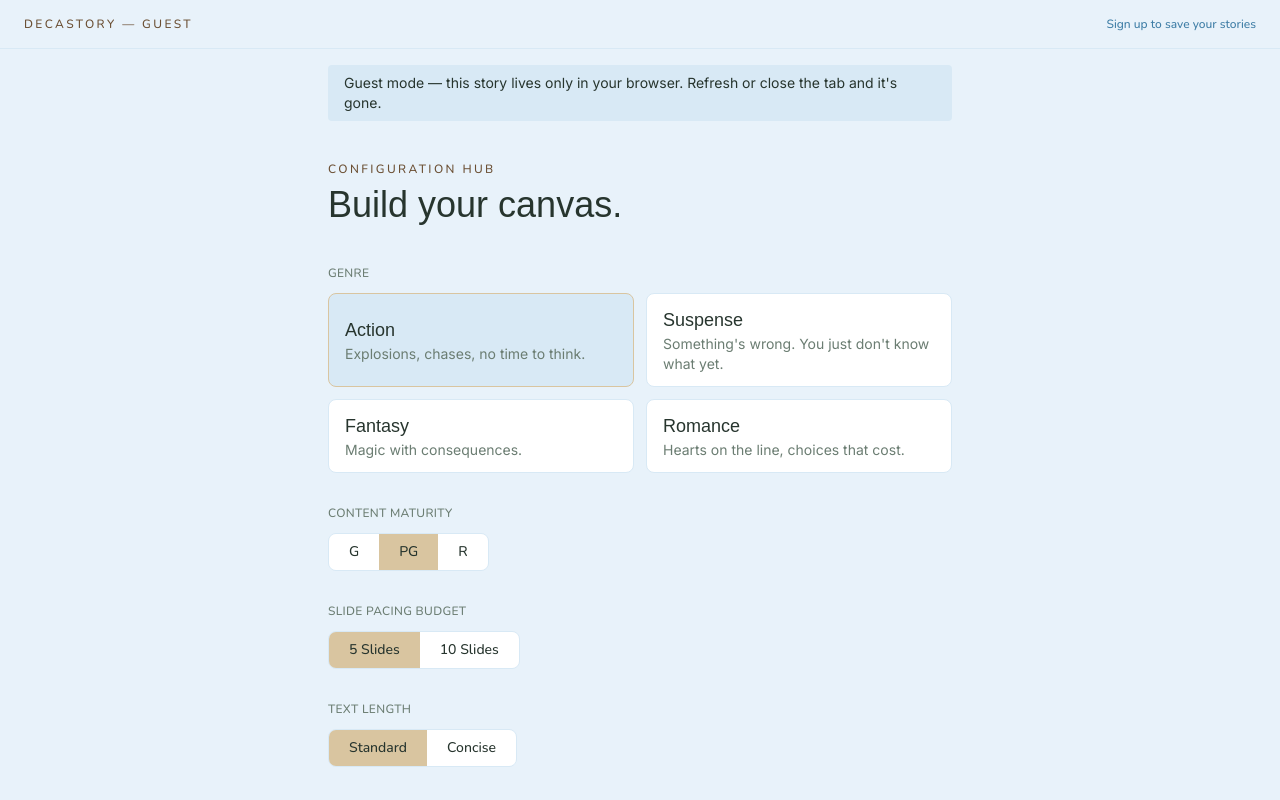
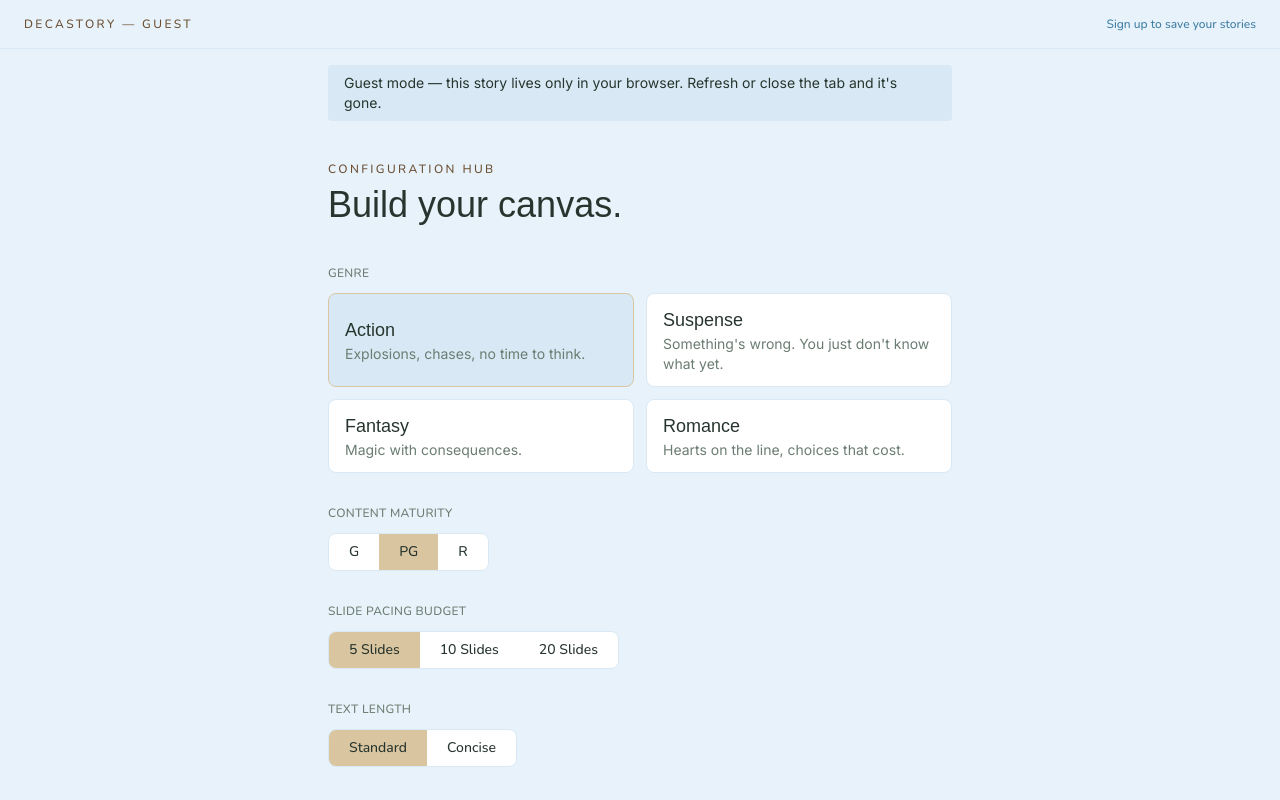
Before and after one commit to ashtheflash1212/decastory, a Next.js app: page /guest in a window 1280 px wide. Shown: the top 800 px of the page. Built offline with nearby package versions, Linux system fonts and the light colour scheme; a web font is replaced by a local one.

Commit message:
Add 20-slide story length option

```diff
--- a/app/api/guest/slide/route.ts
+++ b/app/api/guest/slide/route.ts
@@ -34,7 +34,7 @@ export async function POST(req: NextRequest) {
   }: {
     genre: string;
     maturity_rating: MaturityRating;
-    slide_budget: 5 | 10;
+    slide_budget: 5 | 10 | 20;
     prose_length?: "concise" | "standard";
     seed_prompt: string | null;
     karma_vector: KarmaVector;
@@ -44,7 +44,7 @@ export async function POST(req: NextRequest) {
 
   const proseLength: "concise" | "standard" = prose_length === "concise" ? "concise" : "standard";
 
-  if (!genre || !["G", "PG", "R"].includes(maturity_rating) || ![5, 10].includes(slide_budget)) {
+  if (!genre || !["G", "PG", "R"].includes(maturity_rating) || ![5, 10, 20].includes(slide_budget)) {
     return NextResponse.json({ error: "Invalid story configuration." }, { status: 400 });
   }
 
--- a/app/api/stories/route.ts
+++ b/app/api/stories/route.ts
@@ -12,7 +12,7 @@ export async function POST(req: NextRequest) {
   const { genre, maturity_rating, slide_budget, seed_prompt, prose_length } = body;
   const proseLength = ["concise", "standard"].includes(prose_length) ? prose_length : "standard";
 
-  if (!genre || !["G", "PG", "R"].includes(maturity_rating) || ![5, 10].includes(slide_budget)) {
+  if (!genre || !["G", "PG", "R"].includes(maturity_rating) || ![5, 10, 20].includes(slide_budget)) {
     return NextResponse.json({ error: "Invalid story configuration." }, { status: 400 });
   }
 
--- a/components/ConfigHub.tsx
+++ b/components/ConfigHub.tsx
@@ -16,7 +16,7 @@ export default function ConfigHub({
   const router = useRouter();
   const [genre, setGenre] = useState(GENRES[0].id);
   const [rating, setRating] = useState<"G" | "PG" | "R">("PG");
-  const [budget, setBudget] = useState<5 | 10>(5);
+  const [budget, setBudget] = useState<5 | 10 | 20>(5);
   const [proseLength, setProseLength] = useState<"concise" | "standard">("standard");
   const [seed, setSeed] = useState("");
   const [loading, setLoading] = useState(false);
@@ -123,10 +123,10 @@ export default function ConfigHub({
       <section className="mb-8">
         <h2 className="font-mech text-xs uppercase tracking-wide text-muted mb-3">Slide Pacing Budget</h2>
         <div className="inline-flex rounded-lg border border-surface2 overflow-hidden">
-          {[5, 10].map((n) => (
+          {[5, 10, 20].map((n) => (
             <button
               key={n}
-              onClick={() => setBudget(n as 5 | 10)}
+              onClick={() => setBudget(n as 5 | 10 | 20)}
               className={`px-5 py-2 font-mech text-sm ${
                 budget === n ? "bg-brass text-ink" : "bg-surface text-ink hover:bg-surface2"
               }`}
@@ -136,7 +136,7 @@ export default function ConfigHub({
           ))}
         </div>
         <p className="text-sm text-muted mt-1">
-          {budget === 5 ? "Paced Flash Fiction" : "Standard Novella Arc"}
+          {budget === 5 ? "Paced Flash Fiction" : budget === 10 ? "Standard Novella Arc" : "Extended Saga"}
         </p>
       </section>
 
--- a/components/GuestPlay.tsx
+++ b/components/GuestPlay.tsx
@@ -22,7 +22,7 @@ export default function GuestPlay() {
   const [phase, setPhase] = useState<"config" | "playing">("config");
   const [genre, setGenre] = useState(GENRES[0].id);
   const [rating, setRating] = useState<"G" | "PG" | "R">("PG");
-  const [budget, setBudget] = useState<5 | 10>(5);
+  const [budget, setBudget] = useState<5 | 10 | 20>(5);
   const [proseLength, setProseLength] = useState<"concise" | "standard">("standard");
   const [seed, setSeed] = useState("");
 
@@ -154,10 +154,10 @@ export default function GuestPlay() {
           <section className="mb-8">
             <h2 className="font-mech text-xs uppercase tracking-wide text-muted mb-3">Slide Pacing Budget</h2>
             <div className="inline-flex rounded-lg border border-surface2 overflow-hidden">
-              {[5, 10].map((n) => (
+              {[5, 10, 20].map((n) => (
                 <button
                   key={n}
-                  onClick={() => setBudget(n as 5 | 10)}
+                  onClick={() => setBudget(n as 5 | 10 | 20)}
                   className={`px-5 py-2 font-mech text-sm ${
                     budget === n ? "bg-brass text-ink" : "bg-surface text-ink hover:bg-surface2"
                   }`}
--- a/lib/types.ts
+++ b/lib/types.ts
@@ -46,7 +46,7 @@ export interface StoryRecord {
   title: string;
   genre: string;
   maturity_rating: MaturityRating;
-  slide_budget: 5 | 10;
+  slide_budget: 5 | 10 | 20;
   prose_length: "concise" | "standard";
   status: "in_progress" | "completed" | "failed";
   karma_vector: KarmaVector;
```
Also changed, not shown: 1 other file (tests, documents, lock files or other folders).
